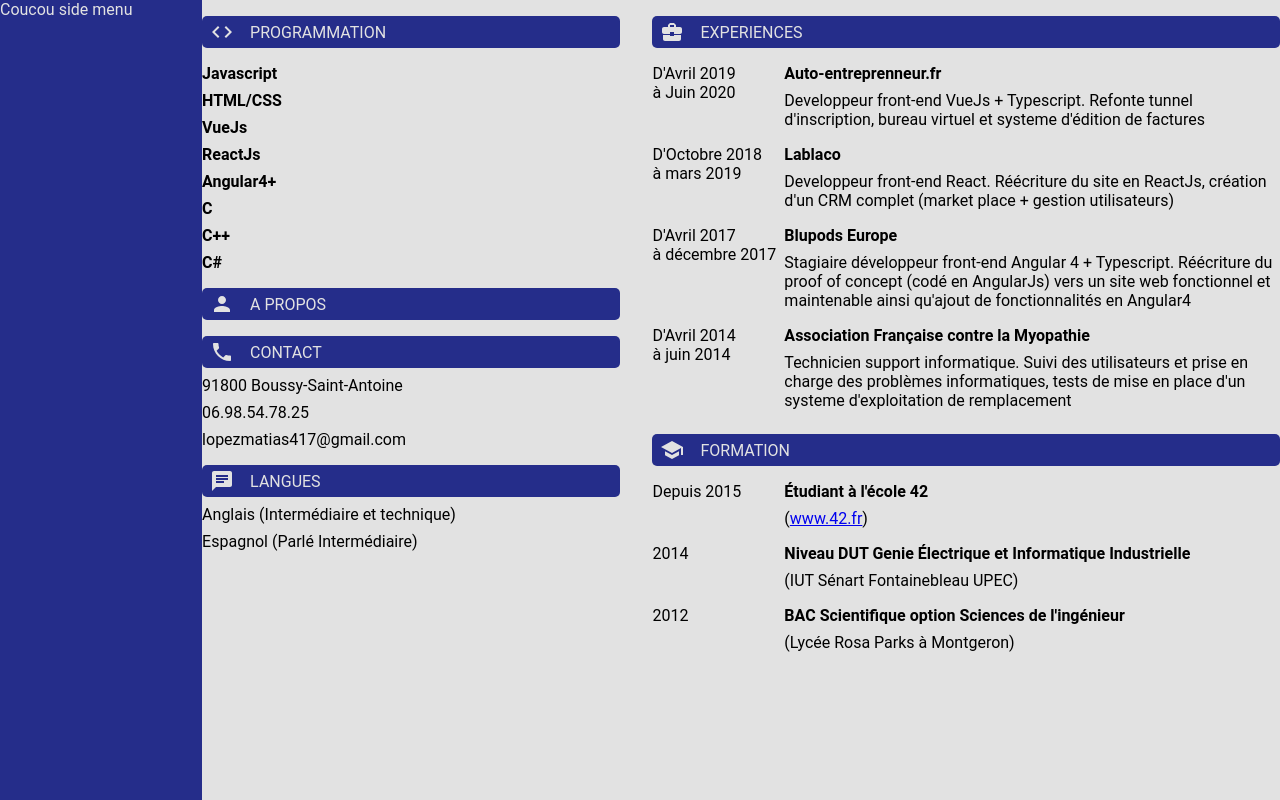
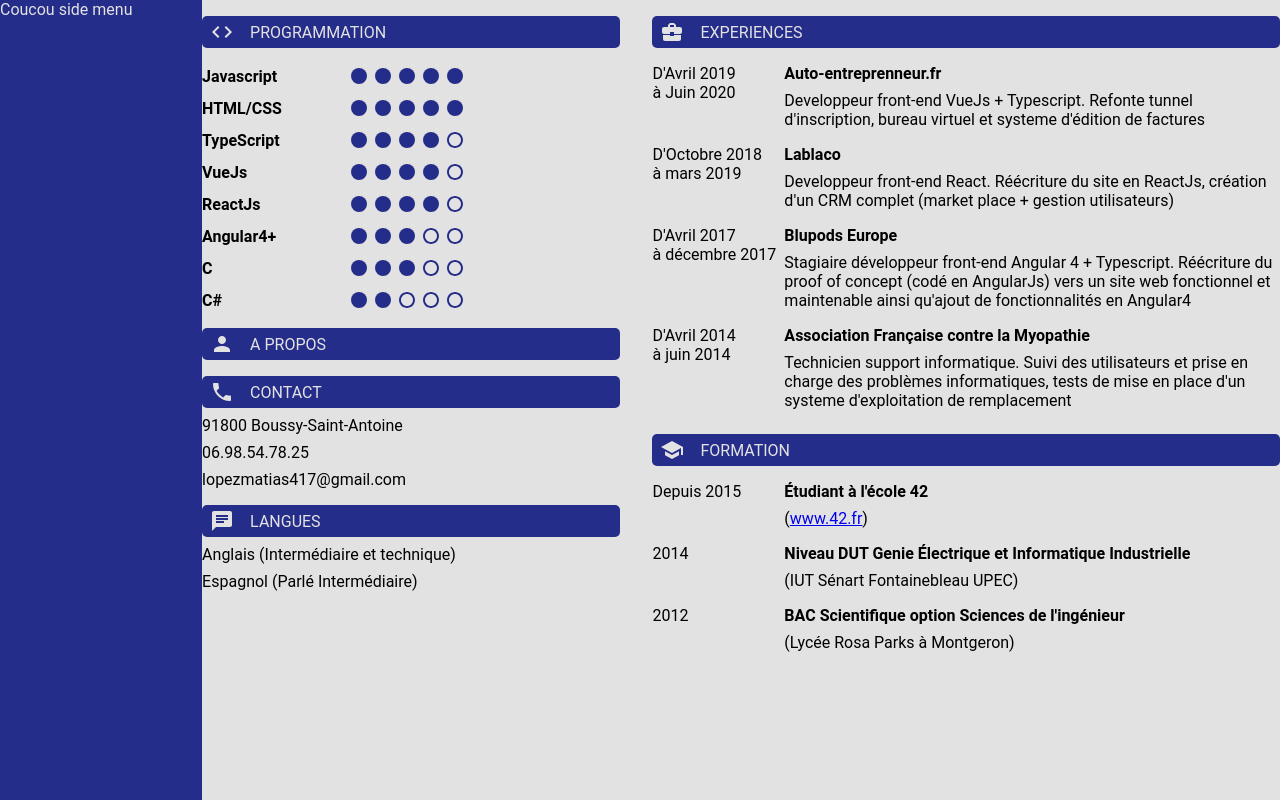
Before and after one commit to mlopez42/my-website, a React (Create React App) app: page /cv in a window 1280 px wide. Built offline with nearby package versions, Linux system fonts and the light colour scheme.

Commit message:
fully working five dots system

```diff
--- a/src/components/fiveDots/fiveDots.scss
+++ b/src/components/fiveDots/fiveDots.scss
@@ -0,0 +1,8 @@
+.five-dots {
+  display: flex;
+  align-content: center;
+}
+
+.five-dots-reskin {
+  fill: #252d8a !important;
+}
--- a/src/components/fiveDots/fiveDots.tsx
+++ b/src/components/fiveDots/fiveDots.tsx
@@ -7,27 +7,41 @@ type MyProps = {
     rate: number
 }
 
-export default class fiveDots extends Component<MyProps> {
+export default class FiveDots extends Component<MyProps> {
     constructor(props: MyProps) {
         super(props);
     }
 
     get filed() {
-        return <FiberManualRecordIcon />;
+        return <FiberManualRecordIcon className="five-dots-reskin" />;
     }
 
     get outlined() {
-        return <FiberManualRecordOutlinedIcon />;
+        return <FiberManualRecordOutlinedIcon className="five-dots-reskin" />;
     }
 
     get rating(): number {
         return this.props.rate || 0;
     }
 
+    get fiveDots() {
+        let cpt = 5;
+        let ret: any = [];
+        for (let t = this.rating; cpt > 0; cpt--){
+            if (t > 0) {
+                ret.push(this.filed);
+                t--;
+            }
+            else
+                ret.push(this.outlined);
+        }
+        return ret;
+    }
+
     render() {
         return (
-            <div className="">
-
+            <div className="five-dots">
+                {this.fiveDots}
             </div>
         )
     }
--- a/src/pages/curriculumVitae/curriculumVitae.scss
+++ b/src/pages/curriculumVitae/curriculumVitae.scss
@@ -22,8 +22,18 @@
       display: grid;
       grid-template-columns: 1fr 4fr;
       grid-column-gap: 0.5rem;
+      &-comp {
+        display: grid;
+        grid-template-columns: 2fr 4fr;
+        grid-column-gap: 0.5rem;
+      }
     }
   }
+}
+
+.title-center {
+  display: flex;
+  align-items: center;
 }
 
 p {
--- a/src/pages/curriculumVitae/curriculumVitae.tsx
+++ b/src/pages/curriculumVitae/curriculumVitae.tsx
@@ -8,6 +8,7 @@ import BusinessCenterIcon from '@material-ui/icons/BusinessCenter';
 import SchoolIcon from '@material-ui/icons/School';
 import CodeIcon from '@material-ui/icons/Code';
 import CvHeader from "../../components/cvHeader/cvHeader";
+import FiveDots from "../../components/fiveDots/fiveDots";
 
 export default class CurriculumVitae extends Component {
     constructor(props: Props<any>) {
@@ -23,29 +24,37 @@ export default class CurriculumVitae extends Component {
                         <div>
                             <CvTitleCategory comp={<CodeIcon />} title={'PROGRAMMATION'}></CvTitleCategory>
                             <div className="cv-column-content">
-                                <div className="cv-column-content-item">
-                                    <div><b>Javascript</b></div>
+                                <div className="cv-column-content-item-comp">
+                                    <div className="title-center"><b>Javascript</b></div>
+                                    <FiveDots rate={5}/>
                                 </div>
-                                <div className="cv-column-content-item">
-                                    <div><b>HTML/CSS</b></div>
+                                <div className="cv-column-content-item-comp">
+                                    <div className="title-center"><b>HTML/CSS</b></div>
+                                    <FiveDots rate={5}/>
                                 </div>
-                                <div className="cv-column-content-item">
-                                    <div><b>VueJs</b></div>
+                                <div className="cv-column-content-item-comp">
+                                    <div className="title-center"><b>TypeScript</b></div>
+                                    <FiveDots rate={4}/>
                                 </div>
-                                <div className="cv-column-content-item">
-                                    <div><b>ReactJs</b></div>
+                                <div className="cv-column-content-item-comp">
+                                    <div className="title-center"><b>VueJs</b></div>
+                                    <FiveDots rate={4}/>
                                 </div>
-                                <div className="cv-column-content-item">
-                                    <div><b>Angular4+</b></div>
+                                <div className="cv-column-content-item-comp">
+                                    <div className="title-center"><b>ReactJs</b></div>
+                                    <FiveDots rate={4}/>
                                 </div>
-                                <div className="cv-column-content-item">
-                                    <div><b>C</b></div>
+                                <div className="cv-column-content-item-comp">
+                                    <div className="title-center"><b>Angular4+</b></div>
+                                    <FiveDots rate={3}/>
                                 </div>
-                                <div className="cv-column-content-item">
-                                    <div><b>C++</b></div>
+                                <div className="cv-column-content-item-comp">
+                                    <div className="title-center"><b>C</b></div>
+                                    <FiveDots rate={3}/>
                                 </div>
-                                <div className="cv-column-content-item">
-                                    <div><b>C#</b></div>
+                                <div className="cv-column-content-item-comp">
+                                    <div className="title-center"><b>C#</b></div>
+                                    <FiveDots rate={2}/>
                                 </div>
                             </div>
                         </div>
```
